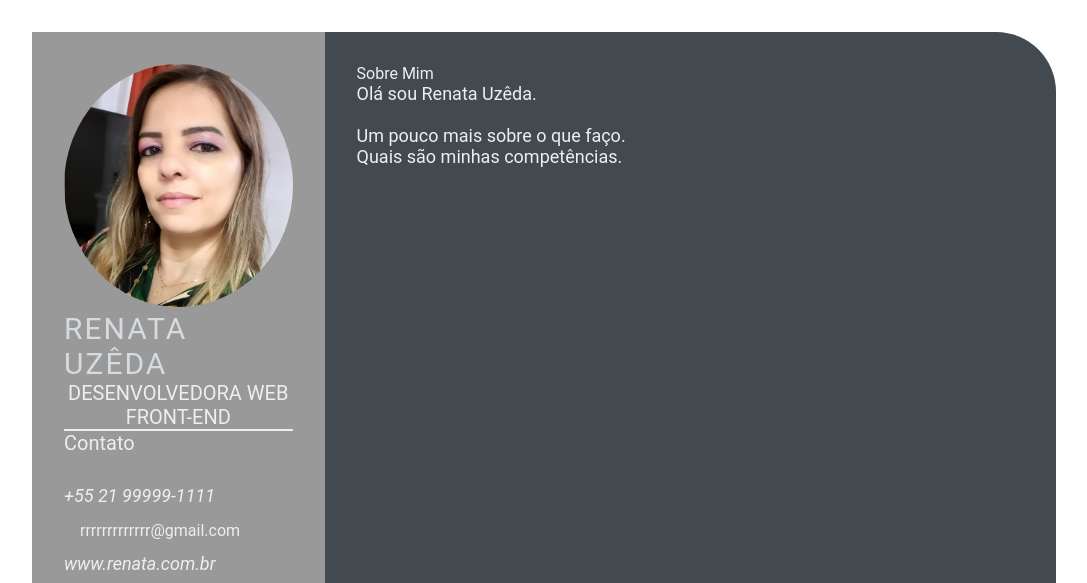
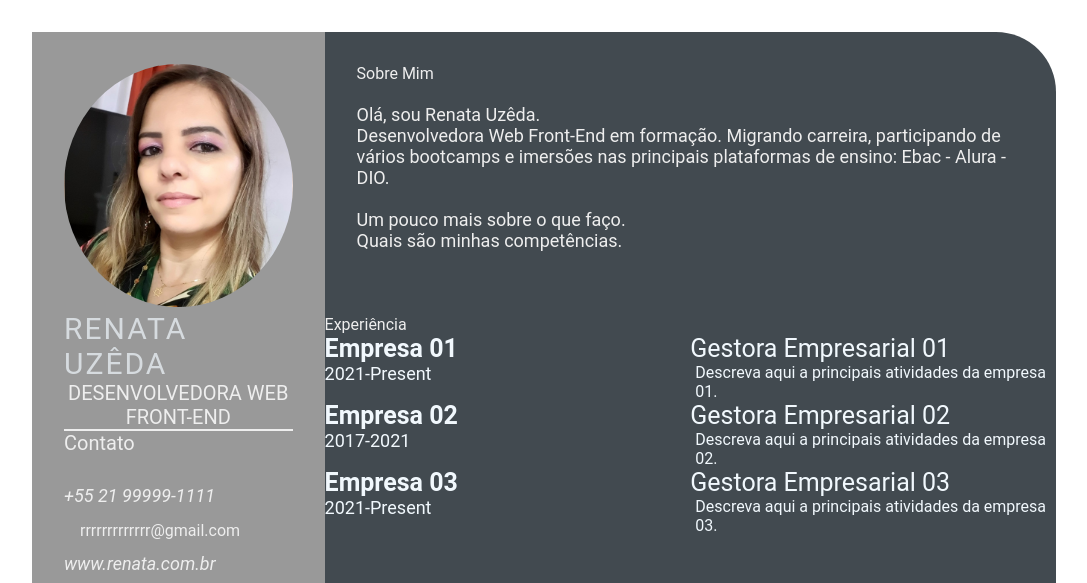
Before and after one commit to RenataUzeda/renatauzeda.github.io, a plain HTML site: page index.html in a window 1280 px wide. Shown: the top 583 px of the page, without its empty margins (96-1183 px from the left). Drawn offline with Linux system fonts and the light colour scheme.

Commit message:
Feat add job details (#3)
* feat: add sections e divs ao arquivo index.html

Adiciona sections e divs para exibir experiência profissional do
currículo.

Autora: Renata Uzêda.

* feat: add novas formataçoes ao arquivo style.css

Adiciona estilo para as sections e divs criadas para os campos de
experiência profissional.

Autora: Renata Uzêda.

```diff
--- a/index.html
+++ b/index.html
@@ -43,12 +43,48 @@
             <div class="right-section-contents">
                <section class="about gap">
                   <div class="right-title">Sobre Mim</div>
-                  <p class="about-me-contents">Olá sou Renata Uzêda.<br>
+                  <p class="about-me-contents"><br>Olá, sou Renata Uzêda. <br>
+                     Desenvolvedora Web Front-End em formação. Migrando carreira, participando de vários bootcamps e imersões nas principais plataformas de ensino: Ebac - Alura - DIO. <br>
                      <br>Um pouco mais sobre o que faço.
                      <br>Quais são minhas competências.
                   </p>
                </section>
             </div>
+            <section class="experience gap">
+               <div class="right-title">Experiência</div>
+               <div class="experience-contents">
+                  <div class="exp-left">
+                     <p class="exp-company-name">Empresa 01</p>
+                     <p class="exp-time-period">2021-Present</p>
+                  </div>
+                  <div class="exp-rigth">
+                     <p class="exp-position">Gestora Empresarial 01</p>
+                     <p class="exp-desc">
+                        Descreva aqui a principais atividades da empresa 01.
+                     </p>
+                  </div>
+                  <div class="exp-left">
+                     <p class="exp-company-name">Empresa 02</p>
+                     <p class="exp-time-period">2017-2021</p>
+                  </div>
+                  <div class="exp-rigth">
+                     <p class="exp-position">Gestora Empresarial 02</p>
+                     <p class="exp-desc">
+                        Descreva aqui a principais atividades da empresa 02.
+                     </p>
+                  </div>
+                  <div class="exp-left">
+                     <p class="exp-company-name">Empresa 03</p>
+                     <p class="exp-time-period">2021-Present</p>
+                  </div>
+                  <div class="exp-rigth">
+                     <p class="exp-position">Gestora Empresarial 03</p>
+                     <p class="exp-desc">
+                        Descreva aqui a principais atividades da empresa 03.
+                     </p>
+                  </div>
+               </div>
+            </section>
          </section>
    </main>
 </body>
--- a/style.css
+++ b/style.css
@@ -101,3 +101,38 @@
     font-size: 18px;
     color: #eeeeee;
 }
+
+.experience-contents,
+.education-contents,
+.awards-contents {
+    display: grid;
+    grid-template-columns: repeat(2, 1fr);
+    padding-bottom: 2rem;
+    color: #F1F8FD;
+}
+
+.exp-company-name,
+.education-school-name,
+.awards-company-name {
+    font-size: 25px;
+    font-weight: bold;
+}
+
+.exp-time-period,
+.educationp-time-period,
+.awards-time-period {
+    font-size: 18px;
+}
+
+.exp-position,
+.education-subject,
+.awards-name {
+    font-size: 25px;
+}
+
+.exp-desc,
+.education-desc,
+.awards-desc {
+    font-size: 16px;
+    padding-left: 5px;
+}
```
Lines whose indentation alone changed are shown as unchanged.
